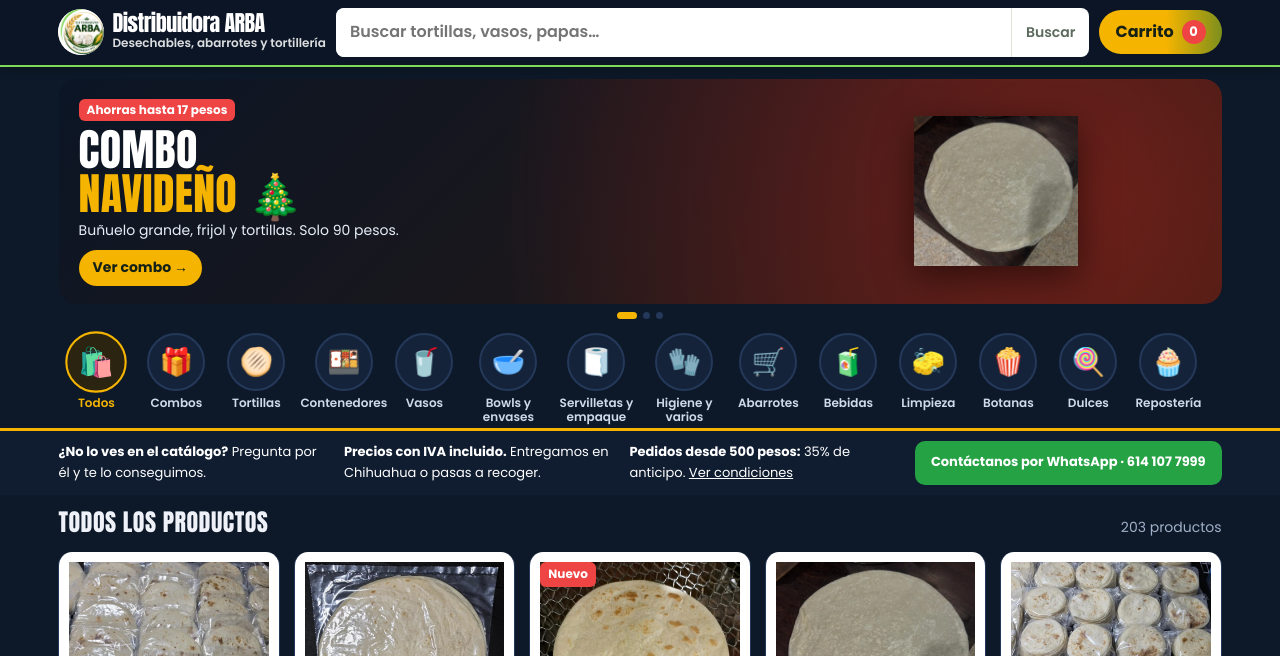
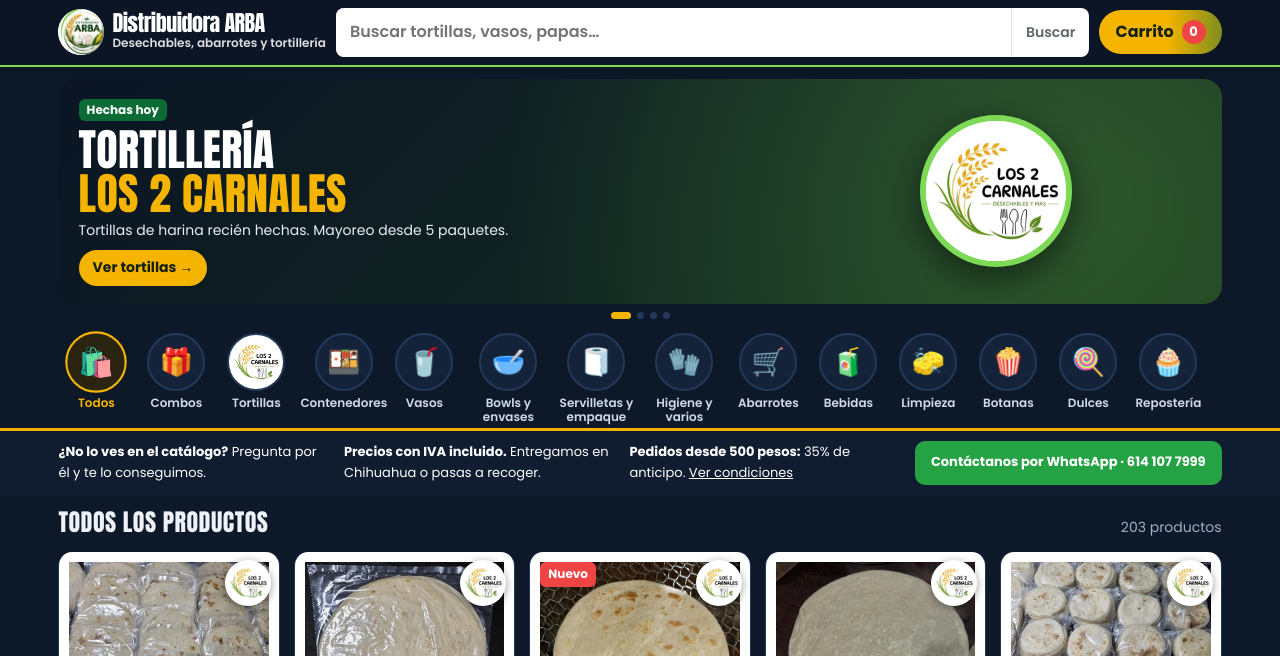
Before and after one commit to Distribuidoraarba93/Tienda-arba, a plain HTML site: page index.html in a window 1280 px wide. Shown: the top 656 px of the page. Drawn offline with Linux system fonts and the light colour scheme.

Commit message:
Tortillería Los 2 Carnales: banner con logo, ícono de categoría, encabezado especial y sello en tarjetas
Co-Authored-By: Claude Opus 5.5 <noreply@anthropic.com>
Claude-Session: https://claude.ai/code/session_01PTHL86jYLQyNci14ggAKkn

```diff
--- a/index.html
+++ b/index.html
@@ -221,6 +221,16 @@ main{padding-top:14px}
   body{padding-bottom:72px}
   .toast{bottom:84px}
 }
+
+/* Tortillería Los 2 Carnales */
+.s4{background:radial-gradient(circle at 85% 50%,#7ed95744 0,#7ed95700 55%),linear-gradient(135deg,#0b1525,#14301d)}
+.cats .ic2c{background:#fff!important;overflow:hidden}.cats .ic2c img{width:100%;height:100%;object-fit:contain;padding:2px}
+.p .img img.sello{position:absolute;top:8px;right:8px;width:46px;height:46px;padding:2px;border-radius:50%;background:#fff;box-shadow:0 2px 8px #0006;z-index:1;object-fit:contain}
+.thead{display:grid;grid-template-columns:92px minmax(0,1fr);gap:14px;align-items:center;margin:0 0 14px;padding:14px;border-radius:14px;background:linear-gradient(135deg,#14301d,#0b1525);border:1px solid #7ed95755}
+.thead img{width:92px;height:92px;border-radius:50%;background:#fff;box-shadow:0 0 0 4px #7ed957}
+.thead b{display:block;font:24px/1.05 Anton,Impact,sans-serif;text-transform:uppercase;color:#f4b400;margin-bottom:4px}
+.thead span{display:block;font-size:14px;color:#e6eef8}
+.thead .tg{margin-top:6px;font-size:12.5px;font-weight:600;color:#7ed957}
 </style>
 </head>
 <body>
@@ -245,10 +255,11 @@ main{padding-top:14px}
 <section class="promo" aria-label="Promociones">
   <div class="slides" id="slides">
     <button class="slide s1" data-go="grid"><div><h2>Si no te lo mejoramos,<br><span>te lo igualamos</span></h2><p>¿Tienes un mejor precio? Enséñanoslo con confianza.</p><span class="pill">Ver catálogo →</span></div><img class="round" src="img/logo.webp" alt=""></button>
+    <button class="slide s4" data-cat="Tortillas"><div><span class="chip" style="background:#0b6b35">Hechas hoy</span><h2>Tortillería<br><span>Los 2 Carnales</span></h2><p>Tortillas de harina recién hechas. Mayoreo desde 5 paquetes.</p><span class="pill">Ver tortillas →</span></div><img class="round" src="img/logo-2c.webp" alt="Los 2 Carnales"></button>
     <button class="slide s2" data-open="k2"><div><span class="chip">Ahorras hasta 17 pesos</span><h2>Combo<br><span>Navideño 🎄</span></h2><p>Buñuelo grande, frijol y tortillas. Solo 90 pesos.</p><span class="pill">Ver combo →</span></div><img src="img/tortilla-bunuelo.webp" alt=""></button>
     <button class="slide s3" data-cat="Tortillas"><div><h2>Sabor<br><span>mantequilla</span></h2><p>Tortillas de harina Los 2 Carnales, hechas hoy.</p><span class="pill">Ver tortillas →</span></div><img src="img/tortilla-mantequilla.webp" alt=""></button>
   </div>
-  <div class="dots" id="dots"><i class="on"></i><i></i><i></i></div>
+  <div class="dots" id="dots"><i class="on"></i><i></i><i></i><i></i></div>
 </section>
 <nav class="cats" aria-label="Categorías"><div id="cats"></div></nav>
 <div class="trust"><span>✅ Precios con IVA</span><span>🚚 Entregamos en Chihuahua</span><span>🔎 ¿No lo ves? Te lo conseguimos</span><span>💳 Anticipo 35% desde 500 pesos</span></div>
@@ -256,6 +267,7 @@ main{padding-top:14px}
 
 <main>
   <div class="head"><h2 id="title">Todos los productos</h2><span id="n"></span></div>
+  <div class="thead" id="tortHead" hidden><img src="img/logo-2c.webp" alt="Tortillería Los 2 Carnales"><div><b>Tortillería Los 2 Carnales</b><span>Tortillas de harina recién hechas aquí en Chihuahua, normales y sabor mantequilla.</span><span class="tg">🔥 Hechas hoy · 💰 Mayoreo desde 5 paquetes · 🌯 Burrito, montado, taco y buñuelo</span></div></div>
   <figure class="cban" id="banner" hidden><img src="img/tortillas-tamanos.webp" alt="Tamaños de las tortillas Los 2 Carnales, del montado jumbo al taco chico"><figcaption>Así son los tamaños de nuestras tortillas: del montado jumbo al taco chico.</figcaption></figure>
   <div class="grid" id="grid"></div>
 </main>
@@ -560,14 +572,14 @@ const priceHTML=p=>{const m=minPr(p);if(m==null)return `<div class="quote">Pide
 
 
 const CAT_IC={'Todos':'🛍️','Combos':'🎁','Tortillas':'🫓','Contenedores':'🍱','Vasos':'🥤','Bowls y envases':'🥣','Servilletas y empaque':'🧻','Higiene y varios':'🧤','Abarrotes':'🛒','Bebidas':'🧃','Limpieza':'🧽','Botanas':'🍿','Dulces':'🍭','Repostería':'🧁'};
-function renderCats(){$('#cats').innerHTML=CATS.map(c=>`<button class="${c===cat?'on':''}" data-cat="${c}"><span class="ic">${CAT_IC[c]||'📦'}</span>${c}</button>`).join('')}
+function renderCats(){$('#cats').innerHTML=CATS.map(c=>`<button class="${c===cat?'on':''}" data-cat="${c}"><span class="ic${c==='Tortillas'?' ic2c':''}">${c==='Tortillas'?'<img src="img/logo-2c.webp" alt="">':(CAT_IC[c]||'📦')}</span>${c}</button>`).join('')}
 function renderGrid(){
   const list=[...P].sort((a,b)=>(b.cat==="Tortillas")-(a.cat==="Tortillas")).filter(p=>(cat==="Todos"||p.cat===cat)&&(!q||norm(p.n+' '+p.u+' '+p.cat+' '+(p.v||[]).map(x=>x.n).join(' ')).includes(norm(q))));
   $('#title').textContent=q?`Resultados para “${q}”`:(cat==="Todos"?"Todos los productos":cat);
-  $('#banner').hidden=!(cat==="Tortillas"&&!q);
+  $('#banner').hidden=!(cat==="Tortillas"&&!q);$('#tortHead').hidden=!(cat==="Tortillas"&&!q);
   $('#n').textContent=list.length+(list.length===1?' producto':' productos');
   $('#grid').innerHTML=list.length?list.map(p=>`<article class="p">
-    <button class="img" data-open="${p.id}" aria-label="Ver ${p.n}">${p.tag?`<span class="tag">${p.tag}</span>`:''}${pic(p)}</button>
+    <button class="img" data-open="${p.id}" aria-label="Ver ${p.n}">${p.tag?`<span class="tag">${p.tag}</span>`:''}${p.cat==="Tortillas"?'<img class="sello" src="img/logo-2c.webp" alt="Los 2 Carnales">':''}${pic(p)}</button>
     <div class="info">${p.v?`<button class="plus ver" data-open="${p.id}" aria-label="Ver opciones de ${p.n}">Ver</button>`:`<button class="plus" data-add="${p.id}" aria-label="Agregar ${p.n} al carrito">+</button>`}${priceHTML(p)}<h3>${p.n}</h3><span class="unit">${p.v?p.v.length+' opciones · ':''}${p.u}</span>${myTxt(p)}${p.cat==="Tortillas"?'<span class="free">Tortillería Los 2 Carnales · Hechas hoy</span>':''}
     ${p.v?`<button class="add" data-open="${p.id}">Ver opciones</button>`:`<button class="add" data-add="${p.id}">${p.pr==null?'Agregar para cotizar':'Agregar al carrito'}</button>`}</div></article>`).join('')
     :`<div class="empty" style="grid-column:1/-1">No lo ves en el catálogo? Pregunta por él y te lo conseguimos.<br><a class="wa" href="https://wa.me/${WHATS}?text=${encodeURIComponent('Hola, busco: '+q)}" target="_blank" rel="noopener">Preguntar por “${q}” en WhatsApp</a></div>`;
```
Also changed, not shown: img/logo-2c.webp (added).
